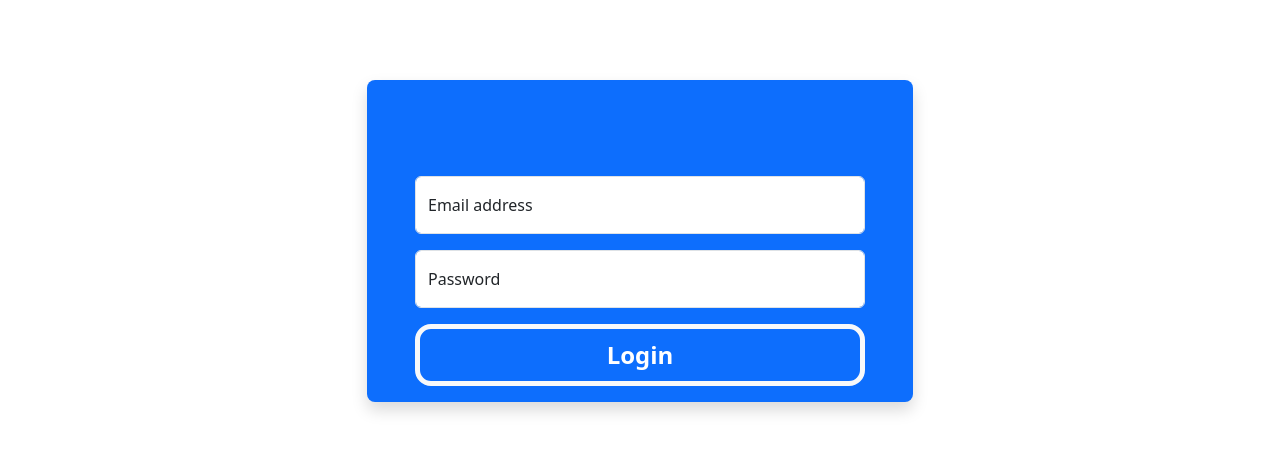
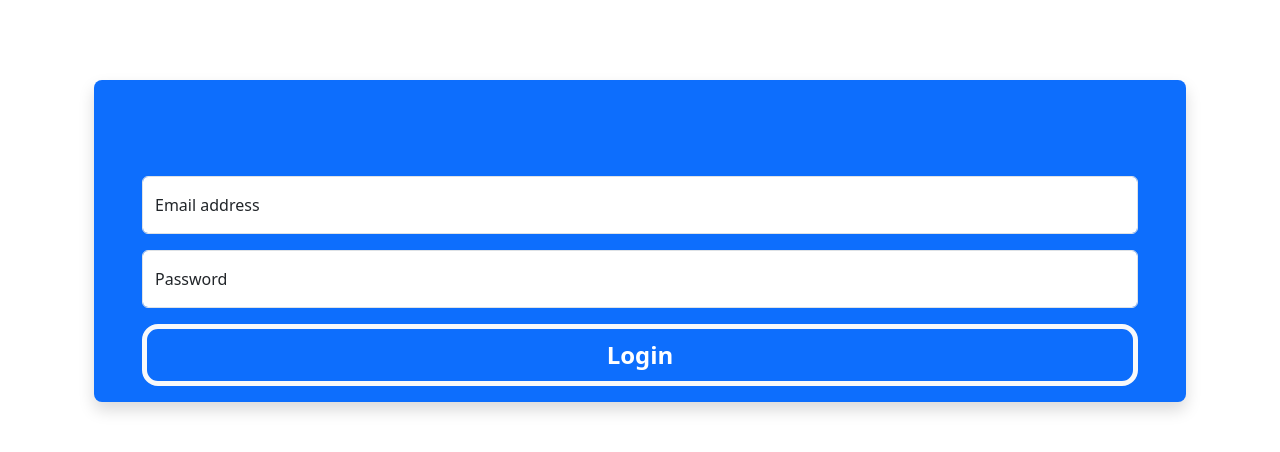
Before and after one commit to NaNNunes/tcc_project, a React (Vite) app in the folder tcc_projeto/: page / in a window 1280 px wide. Shown: the top 452 px of the page. Built offline with nearby package versions, Linux system fonts and the light colour scheme.

Commit message:
nao é o momento de mexer no back enquanto o front end nao estiver disponivel

```diff
--- a/tcc_projeto/src/componentes/Login.jsx
+++ b/tcc_projeto/src/componentes/Login.jsx
@@ -1,15 +1,10 @@
-import Form from 'react-bootstrap/Form';
-import Button from 'react-bootstrap/Button';
-import Col from 'react-bootstrap/Col';
-import Row from 'react-bootstrap/Row';
-
+import {Row, Col, Button, Form, Container } from 'react-bootstrap';
 
 const Login = () => {
   return (
-    <>
-      <div>
-        <Row className="justify-content-center">
-          <Col xs={6}>
+    <Container className="justify-content-center">
+
+      <Col>
         <Form className='mt-5 rounded-3 bg-primary shadow'>
           <img src="#" alt="" className="m-5"/>
           <Form.Floating className="mb-3 mx-5">
@@ -36,9 +31,7 @@
           </div>
         </Form>
       </Col>
-        </Row>
-      </div>
-    </>
+    </Container>
   )
 }
 
--- a/tcc_projeto/src/componentes/conta-e-perfil/Endereco.jsx
+++ b/tcc_projeto/src/componentes/conta-e-perfil/Endereco.jsx
@@ -3,7 +3,7 @@
 import { useState } from "react";
 import { useForm } from "react-hook-form";
 
-import { getEnd_API, getEnd_local_API } from "../../hooks/useApi";
+import { getEnd_API, getEnd_local_API} from "../../hooks/useApi";
 
 const Endereco = () => {
   // pega enderecos na api local
--- a/tcc_projeto/src/data/db.json
+++ b/tcc_projeto/src/data/db.json
@@ -1,5 +1,5 @@
 {
-  "CepList": [
+  "users": [
 
   ]
 }
--- a/tcc_projeto/src/hooks/useApi.js
+++ b/tcc_projeto/src/hooks/useApi.js
@@ -41,7 +41,7 @@
 
 //localiza cep na api local
 export function getEnd_local_API(){
-    const [enderecos, setEndereco] = useState([]);
+    const [enderecos, setEndereco] = useState([])
     const url = import.meta.env.VITE_API_URL;
     useEffect(() => {
         async function fetchData() {
```
Lines whose indentation alone changed are shown as unchanged.
